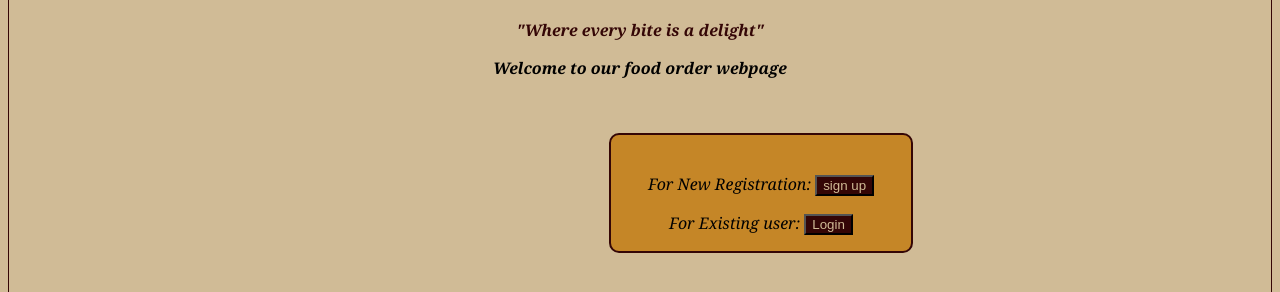
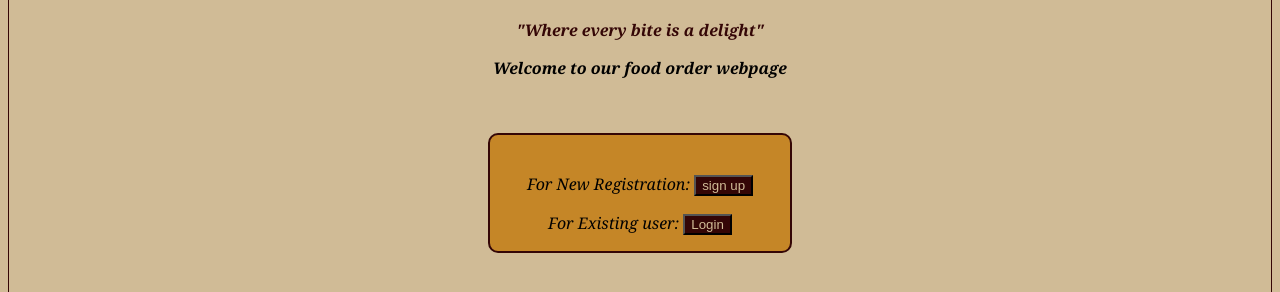
Before and after one commit to sowmi1403/DLF, a plain HTML site: page index.html in a window 1280 px wide. Shown: the part 226-518 px from the top of the page. Drawn offline with Linux system fonts and the light colour scheme.

Commit message:
Add files via upload

```diff
--- a/styling.css
+++ b/styling.css
@@ -3,6 +3,7 @@ h1{
   }
 
 body{
+    position: relative;
     background-color:  rgb(208, 187, 150) ;
     font-family: Georgia, 'Times New Roman', Times, serif;
     font-style: italic;
@@ -14,7 +15,7 @@ body{
     background-color: rgb(197, 134, 39);
     border-radius: 10px;
     width: 300px;
-    margin: 600px;
+    margin: auto;
     margin-top: 0px;
 }
 .btn{
```
